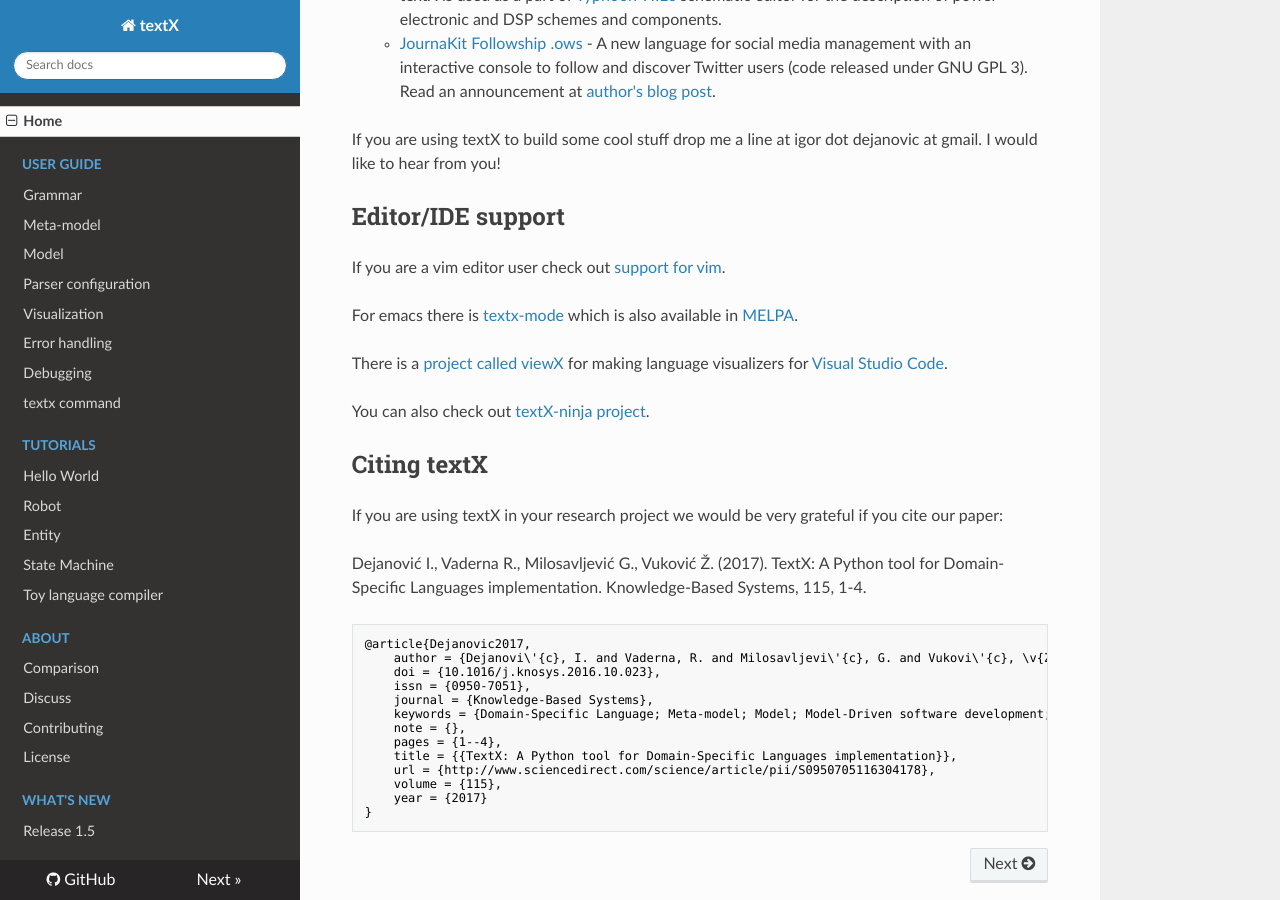
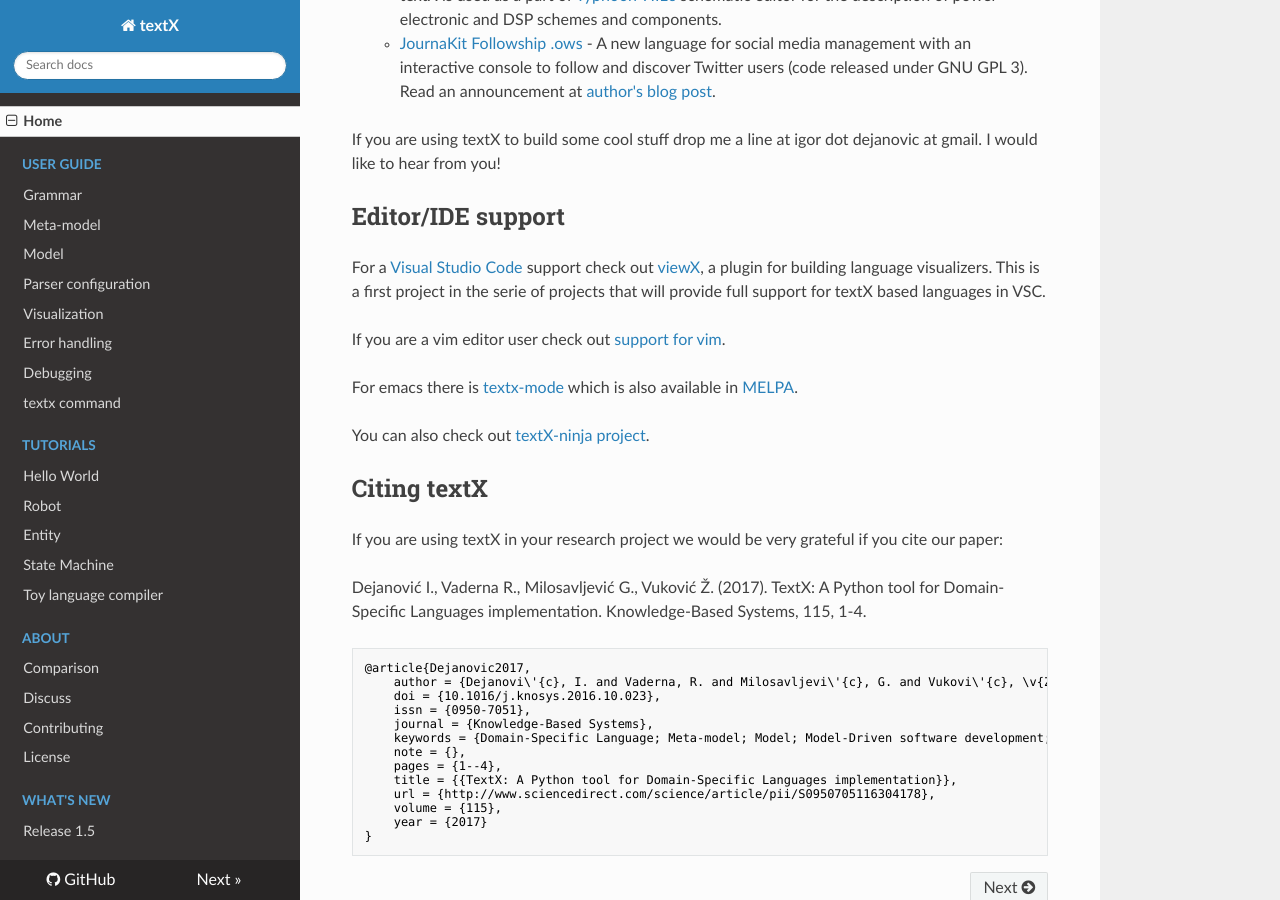
Before and after one commit to textX/textX, an MkDocs documentation site: the page built from docs/index.md, in a window 1280 px wide and 900 px high, scrolled down 3139 px. Built offline with MkDocs 1.6.1, drawn with Linux system fonts in a browser that asks for light colours; nearby versions of some CDN libraries; old or Windows-style settings are respelled for this version of MkDocs.

Commit message:
Updated reference to viewX.

```diff
--- a/docs/index.md
+++ b/docs/index.md
@@ -157,13 +157,15 @@
 
 ## Editor/IDE support
 
+For a [Visual Studio Code](https://code.visualstudio.com/) support check
+out [viewX](https://github.com/danielkupco/viewX-vscode), a plugin for building
+language visualizers. This is a first project in the serie of projects that will
+provide full support for textX based languages in VSC.
+
 If you are a vim editor user check out [support for vim](https://github.com/igordejanovic/textx.vim/).
 
 For emacs there is [textx-mode](https://github.com/novakboskov/textx-mode) which
 is also available in [MELPA](https://melpa.org/#/textx-mode).
-
-There is a [project called viewX](https://github.com/danielkupco/viewX-vscode)
-for making language visualizers for [Visual Studio Code](https://code.visualstudio.com/).
 
 You can also check out [textX-ninja project](https://github.com/igordejanovic/textX-ninja).
 
```
